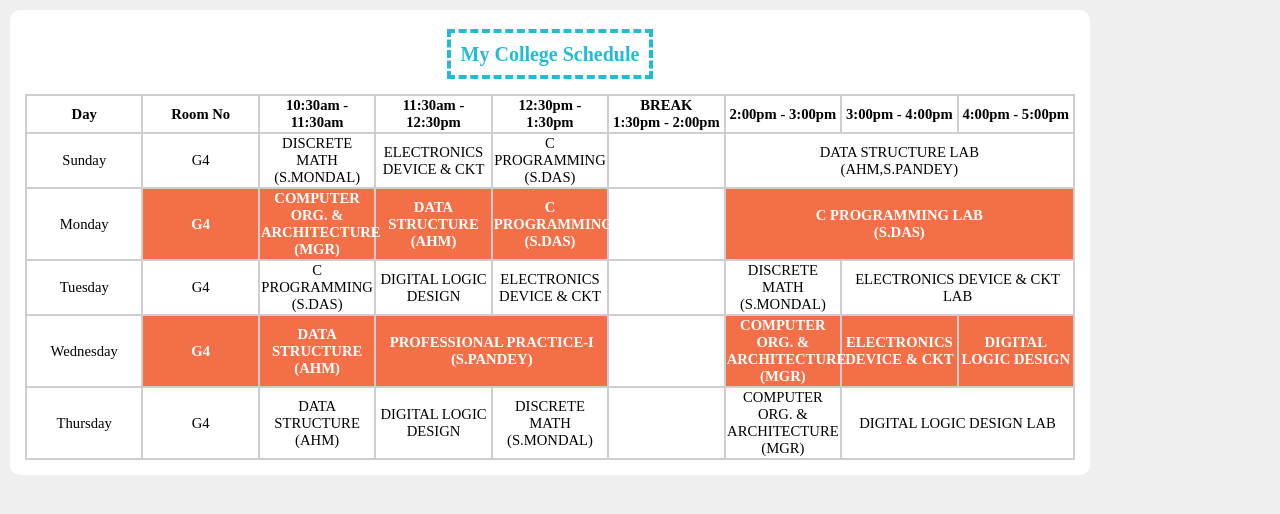
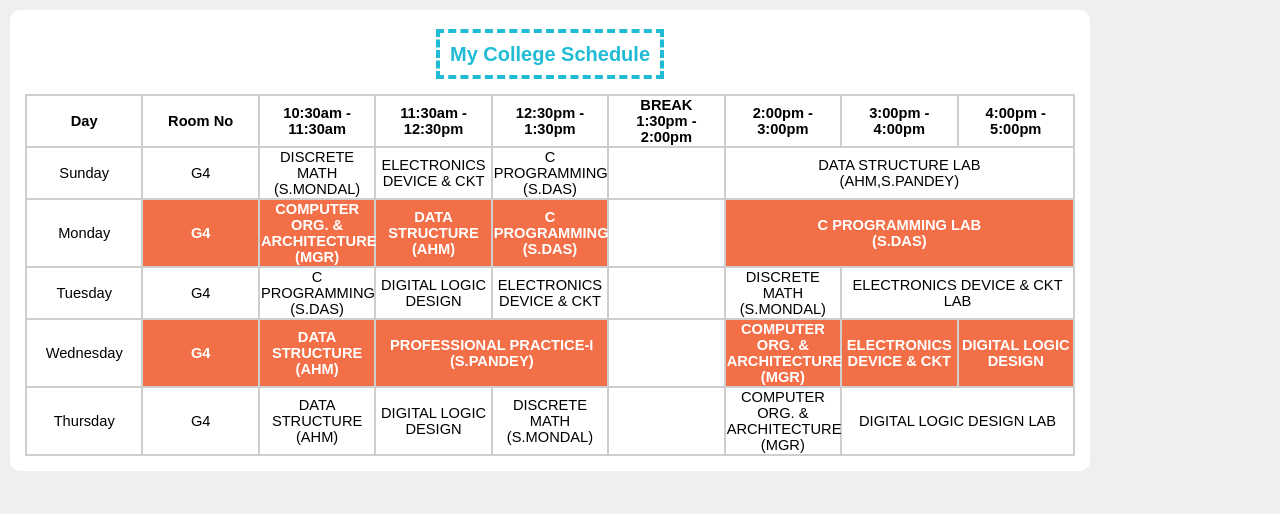
Before and after one commit to mrinjamul/college-schedule, a React (Create React App) app: page / in a window 1280 px wide. Shown: the top 514 px of the page. Built offline with nearby package versions, Linux system fonts and the light colour scheme.

Commit message:
changed font to font-family: 'Josefin Sans', sans-serif;

```diff
--- a/src/App.css
+++ b/src/App.css
@@ -4,7 +4,7 @@ html {
 }
 body {
     width: 1080px;
-    font-family: 'Handlee', cursive;
+    font-family: 'Josefin Sans', sans-serif;
     font-size: 13pt;
     background-color: #efefef;
     padding: 10px;
```
